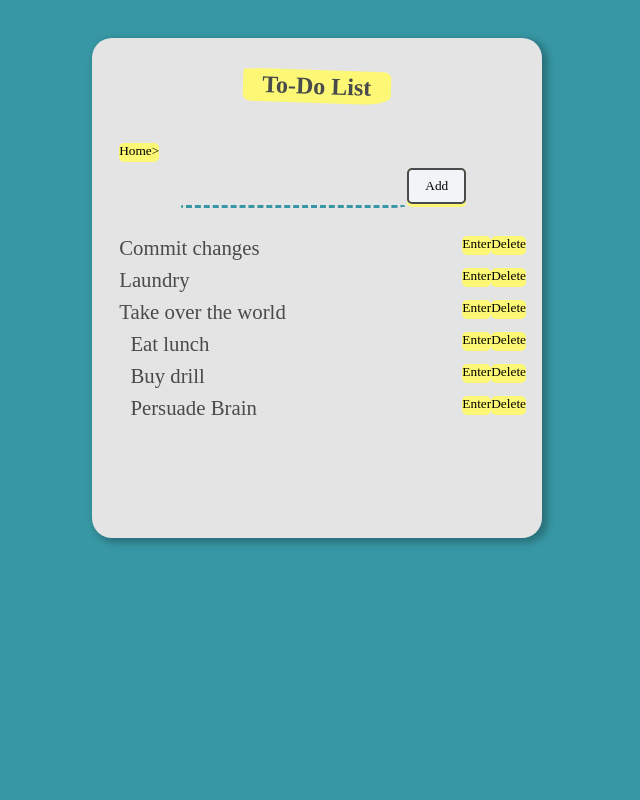
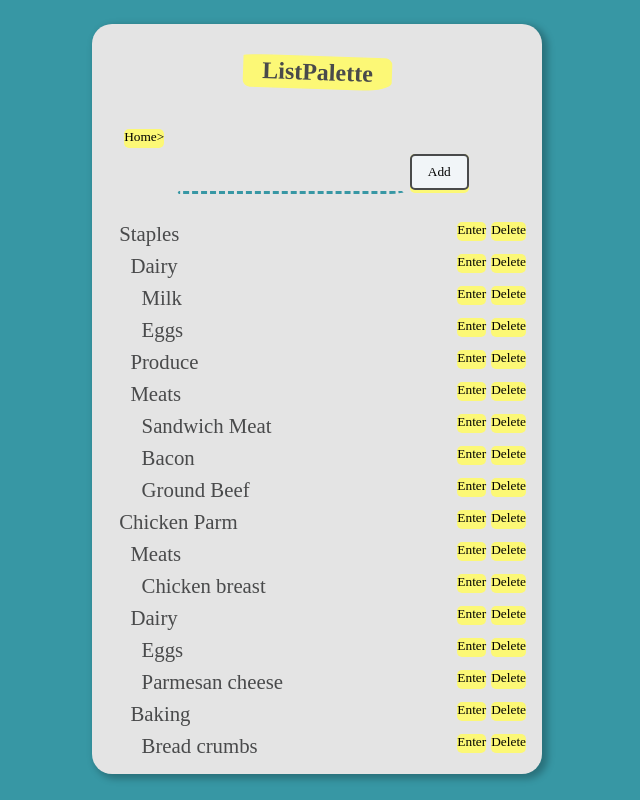
Before and after one commit to mthielvoldt/list-palette, a React (Create React App) app: page / in a window 1280 px wide. Shown: the whole page, without its empty margins (323-963 px from the left). Built offline with nearby package versions, Linux system fonts and the light colour scheme.

Commit message:
Mock data useful for list-merge tests

```diff
--- a/src/App/App.js
+++ b/src/App/App.js
@@ -127,7 +127,7 @@ function App() {
   return (
     <div className="container">
       <div className="heading">
-        <h1>To-Do List</h1>
+        <h1>ListPalette</h1>
       </div>
       <Location
         items={state.items}
--- a/src/data.js
+++ b/src/data.js
@@ -1,12 +1,23 @@
 
 const mockQuery = [
-    { id: 0, next: null, child: 6, text: "Home" },
-    { id: 5, next: 2, child: null, text: "Laundry" },
-    { id: 6, next: 5, child: null, text: "Commit changes" },
-    { id: 2, next: null, child: 13, text: "Take over the world" },
-    { id: 12, next: null, child: null, text: "Persuade Brain" },
-    { id: 7, next: 12, child: null, text: "Buy drill" },
-    { id: 13, next: 7, child: null, text: "Eat lunch" }
+    { id: 0, next: null, child: 1, text: "Home" },
+    { id: 1, next: 3, child: 6, text: "Staples" },
+    { id: 3, next: null, child: 4, text: "Chicken Parm" },
+    { id: 5, next: 2, child: null, text: "Produce" },
+    { id: 6, next: 5, child: 16, text: "Dairy" },
+    { id: 2, next: null, child: 13, text: "Meats" },
+    { id: 12, next: null, child: null, text: "Ground Beef" },
+    { id: 7, next: 12, child: null, text: "Bacon" },
+    { id: 13, next: 7, child: null, text: "Sandwich Meat" },
+    { id: 4, next: 8, child: 11, text: "Meats" },
+    { id: 8, next: 9, child: 14, text: "Dairy" },
+    { id: 9, next: null, child: 10, text: "Baking" },
+    { id: 10, next: null, child: null, text: "Bread crumbs" },
+    { id: 11, next: null, child: null, text: "Chicken breast" },
+    { id: 14, next: 15, child: null, text: "Eggs" },
+    { id: 15, next: null, child: null, text: "Parmesan cheese" },
+    { id: 16, next: 17, child: null, text: "Milk" },
+    { id: 17, next: null, child: null, text: "Eggs" },
 ];
 
 /**Accepts a packed, singly-linked array of objects.
--- a/src/index.css
+++ b/src/index.css
@@ -22,6 +22,7 @@ code {
 button {
   position: relative;
   padding: 0;
+  margin-left: 5px;
   border: none;
   font-family: "Architects Daughter", cursive;
   text-decoration: none;
```
